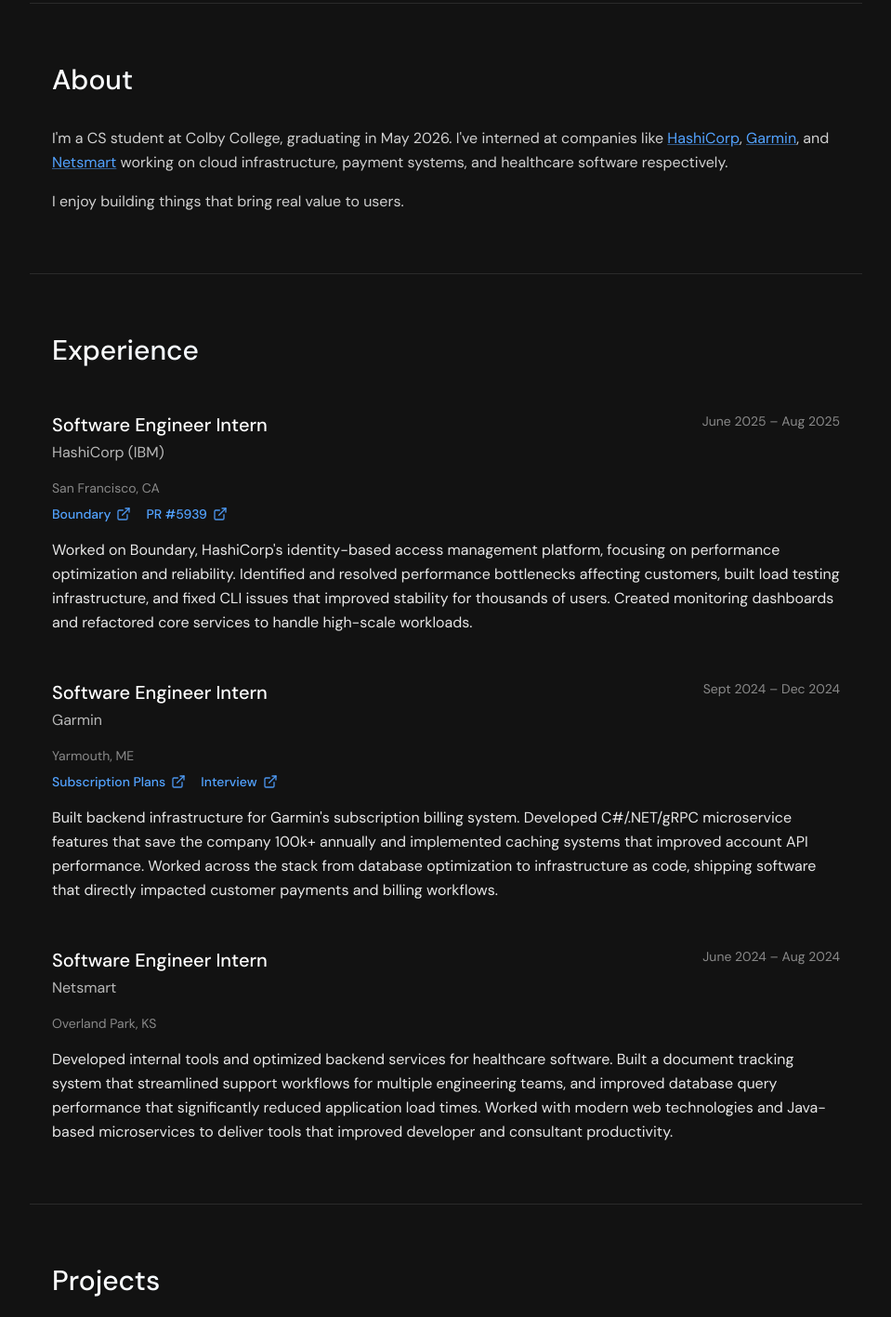
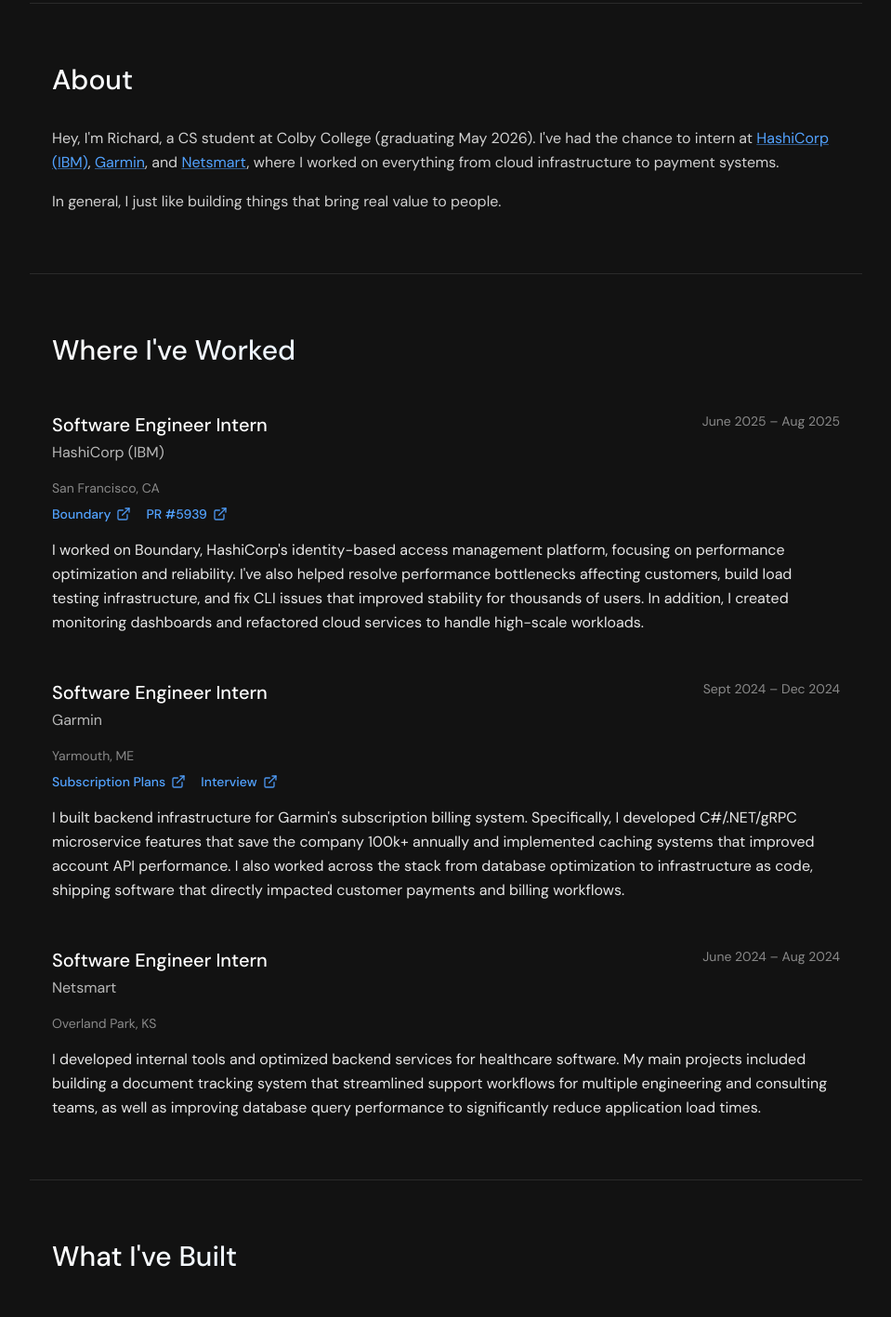
Before and after one commit to rtrin/portfolio, a Next.js app: page / in a window 1280 px wide. Shown: the part 480-1897 px from the top of the page at 93% size, without its empty margins (160-1119 px from the left). Built offline with nearby package versions, Linux system fonts and the light colour scheme.

Commit message:
update text to be more personable

```diff
--- a/src/app/page.tsx
+++ b/src/app/page.tsx
@@ -87,7 +87,7 @@
           transition={{ duration: 0.6, delay: 0.1, ease: [0.6, -0.05, 0.01, 0.99] }}
           className="text-lg text-white/80 leading-relaxed max-w-2xl mb-8"
         >
-          Computer Science student at Colby College with experience in distributed systems and backend/cloud development.
+          Developer with experience in full-stack, backend, distributed systems, and cloud development.
         </motion.p>
         <motion.div
           initial={{ opacity: 0, y: 20 }}
@@ -124,13 +124,13 @@
           className="prose prose-invert max-w-none"
         >
           <p className="text-white/80 leading-relaxed mb-4">
-            I&apos;m a CS student at Colby College, graduating in May 2026. I&apos;ve interned at companies like{" "}
-            <a href="https://www.hashicorp.com/" target="_blank" rel="noopener noreferrer" className="text-blue-400 underline decoration-blue-400/50 hover:decoration-blue-300 transition-all">HashiCorp</a>, {" "}
-            <a href="https://www.garmin.com/" target="_blank" rel="noopener noreferrer" className="text-blue-400 underline decoration-blue-400/50 hover:decoration-blue-300 transition-all">Garmin</a>, and {" "}
-            <a href="https://www.ntst.com/" target="_blank" rel="noopener noreferrer" className="text-blue-400 underline decoration-blue-400/50 hover:decoration-blue-300 transition-all">Netsmart</a> working on cloud infrastructure, payment systems, and healthcare software respectively.
+            Hey, I&apos;m Richard, a CS student at Colby College (graduating May 2026). I&apos;ve had the chance to intern at{" "}
+            <a href="https://www.hashicorp.com/" target="_blank" rel="noopener noreferrer" className="text-blue-400 underline decoration-blue-400/50 hover:decoration-blue-300 transition-all">HashiCorp (IBM)</a>,{" "}
+            <a href="https://www.garmin.com/" target="_blank" rel="noopener noreferrer" className="text-blue-400 underline decoration-blue-400/50 hover:decoration-blue-300 transition-all">Garmin</a>, and{" "}
+            <a href="https://www.ntst.com/" target="_blank" rel="noopener noreferrer" className="text-blue-400 underline decoration-blue-400/50 hover:decoration-blue-300 transition-all">Netsmart</a>, where I worked on everything from cloud infrastructure to payment systems.
           </p>
           <p className="text-white/80 leading-relaxed">
-            I enjoy building things that bring real value to users.
+            In general, I just like building things that bring real value to people.
           </p>
         </motion.div>
       </section>
@@ -144,7 +144,7 @@
           transition={{ duration: 0.5 }}
           className="text-3xl font-medium mb-12 bg-linear-to-r from-white to-blue-200 bg-clip-text text-transparent"
         >
-          Experience
+          Where I've Worked
         </motion.h2>
 
         <motion.div
@@ -186,7 +186,7 @@
               </a>
             </div>
             <p className="text-white/90 leading-relaxed">
-              Worked on Boundary, HashiCorp&apos;s identity-based access management platform, focusing on performance optimization and reliability. Identified and resolved performance bottlenecks affecting customers, built load testing infrastructure, and fixed CLI issues that improved stability for thousands of users. Created monitoring dashboards and refactored core services to handle high-scale workloads.
+              I worked on Boundary, HashiCorp&apos;s identity-based access management platform, focusing on performance optimization and reliability. I've also helped resolve performance bottlenecks affecting customers, build load testing infrastructure, and fix CLI issues that improved stability for thousands of users. In addition, I created monitoring dashboards and refactored cloud services to handle high-scale workloads.
             </p>
           </motion.div>
 
@@ -222,7 +222,7 @@
               </a>
             </div>
             <p className="text-white/90 leading-relaxed">
-              Built backend infrastructure for Garmin&apos;s subscription billing system. Developed C#/.NET/gRPC microservice features that save the company 100k+ annually and implemented caching systems that improved account API performance. Worked across the stack from database optimization to infrastructure as code, shipping software that directly impacted customer payments and billing workflows.
+              I built backend infrastructure for Garmin&apos;s subscription billing system. Specifically, I developed C#/.NET/gRPC microservice features that save the company 100k+ annually and implemented caching systems that improved account API performance. I also worked across the stack from database optimization to infrastructure as code, shipping software that directly impacted customer payments and billing workflows.
             </p>
           </motion.div>
 
@@ -240,7 +240,7 @@
             </div>
             <p className="text-white/50 text-sm mb-4">Overland Park, KS</p>
             <p className="text-white/90 leading-relaxed">
-              Developed internal tools and optimized backend services for healthcare software. Built a document tracking system that streamlined support workflows for multiple engineering teams, and improved database query performance that significantly reduced application load times. Worked with modern web technologies and Java-based microservices to deliver tools that improved developer and consultant productivity.
+              I developed internal tools and optimized backend services for healthcare software. My main projects included building a document tracking system that streamlined support workflows for multiple engineering and consulting teams, as well as improving database query performance to significantly reduce application load times.
             </p>
           </motion.div>
         </motion.div>
@@ -255,7 +255,7 @@
           transition={{ duration: 0.5 }}
           className="text-3xl font-medium mb-12 bg-linear-to-r from-white to-blue-200 bg-clip-text text-transparent"
         >
-          Projects
+          What I've Built
         </motion.h2>
 
         <motion.div
@@ -427,7 +427,7 @@
           transition={{ duration: 0.5 }}
           className="text-3xl font-medium mb-12 bg-linear-to-r from-white to-blue-200 bg-clip-text text-transparent"
         >
-          Skills
+          Tech Stack
         </motion.h2>
 
         <motion.div
```
